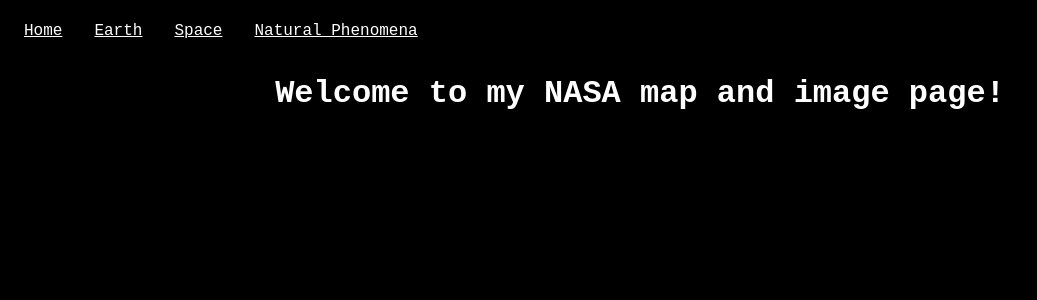
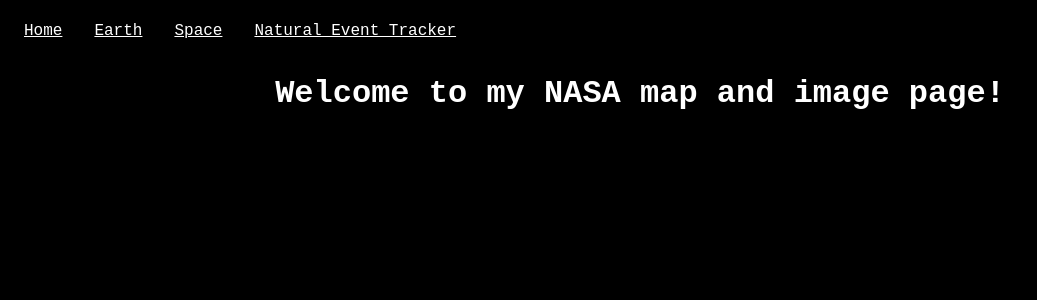
Before and after one commit to tiffanyng23/nasa-app, a Python web app: template templates/base.html in a window 1280 px wide. Shown: the top 300 px of the page, without its empty margins (0-1037 px from the left). Run offline with Jinja, Linux system fonts and the light colour scheme; the template is opened without the code that fills it, so the values that code supplies are empty.

Commit message:
updated readme

```diff
--- a/templates/base.html
+++ b/templates/base.html
@@ -17,7 +17,7 @@
             <li><a href="/"> Home </a></li>
             <li><a href="/earth"> Earth </a></li>
             <li><a href="/space"> Space </a></li>
-            <li><a href="/events"> Natural Phenomena </a></li>
+            <li><a href="/events"> Natural Event Tracker </a></li>
         </ul>
     </nav>
     <!-- Page Content -->
```
Also changed, not shown: README.md.
